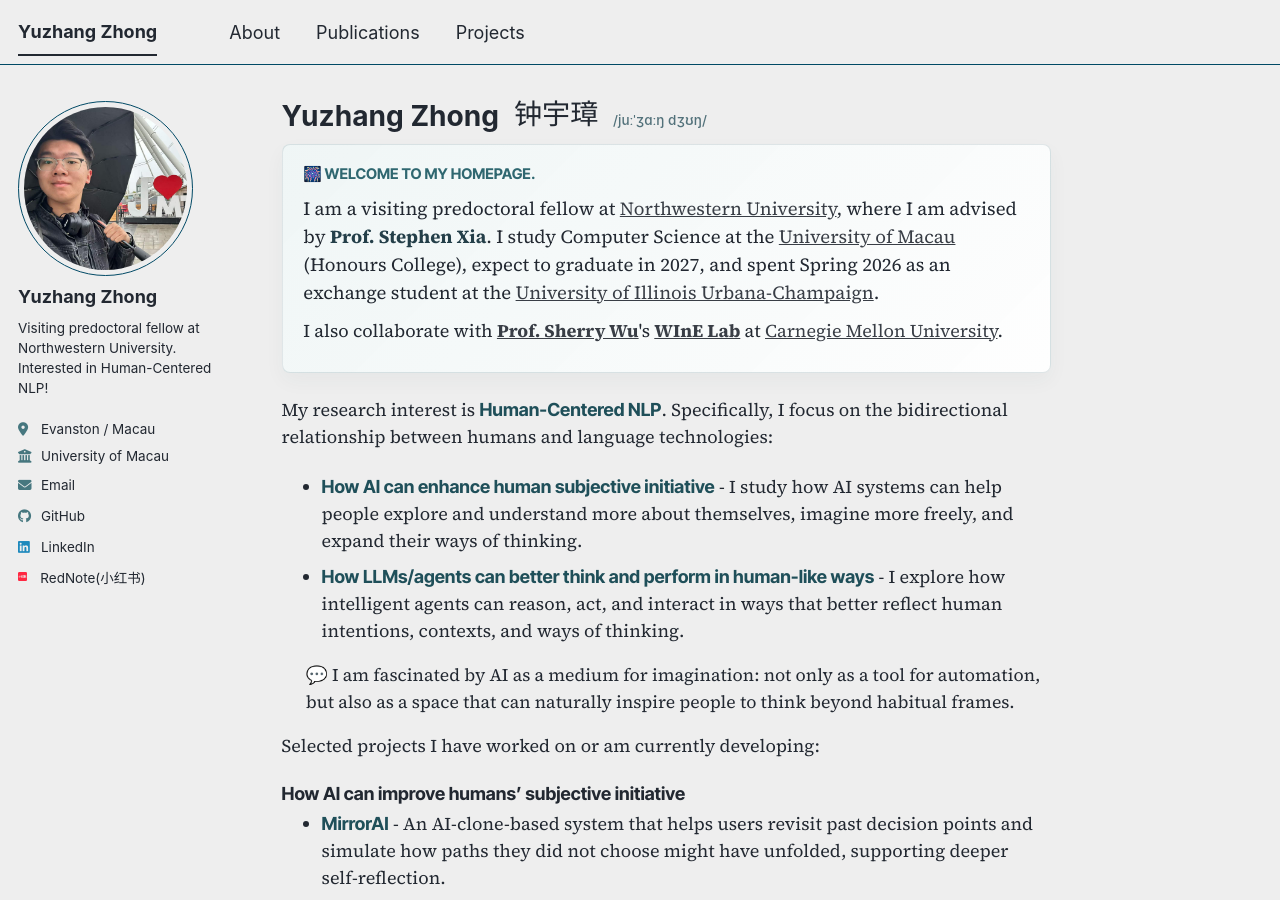
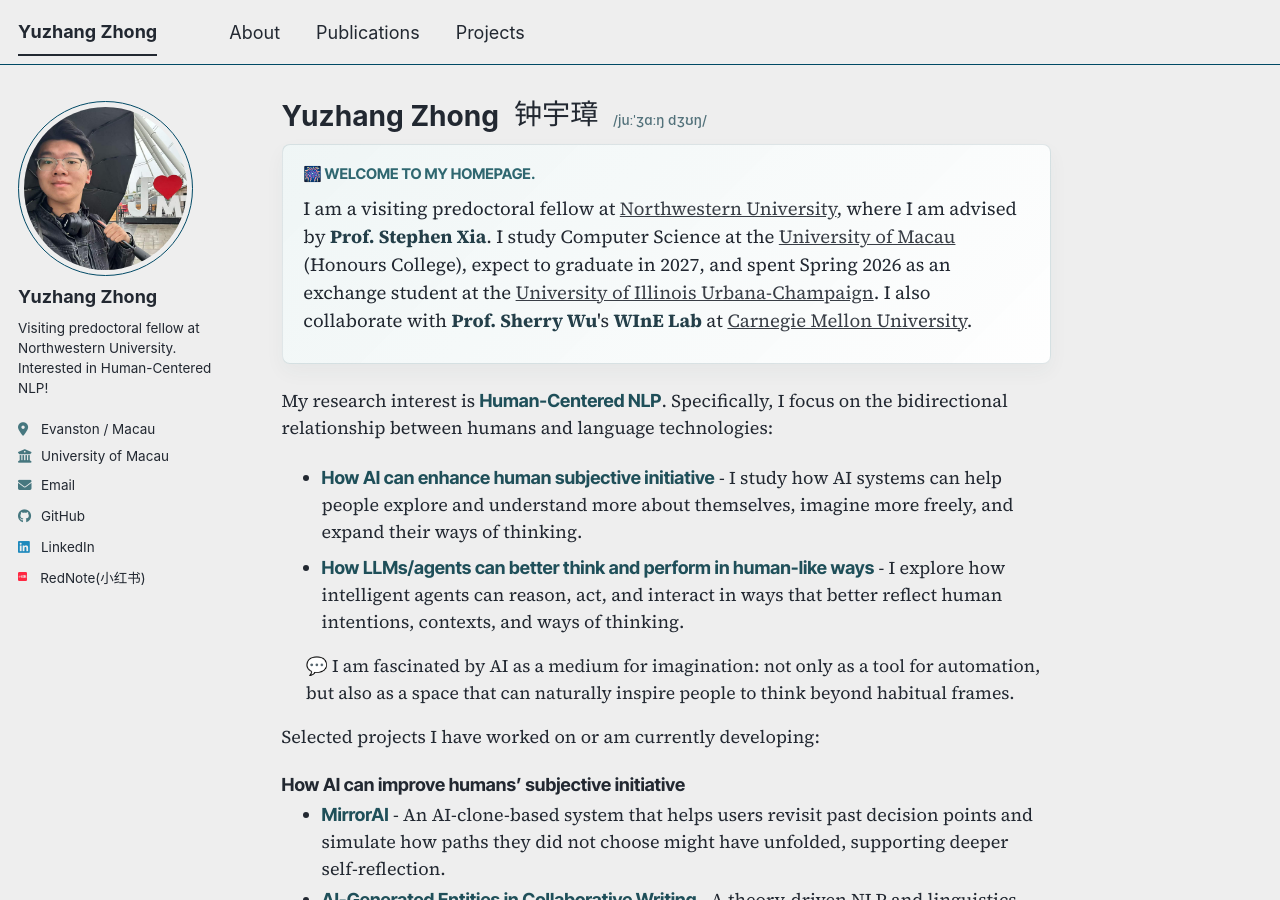
Before and after one commit to yuzhang-zhong/yuzhang-zhong.github.io, a Jekyll site: the page built from _pages/about.md, in a window 1280 px wide and 900 px high. Built offline with Jekyll 4.4.1, drawn with Linux system fonts in a browser that asks for light colours; comment, search, counter and statistics services are not loaded; a style sheet for code colours, icons or effects is not loaded.

Commit message:
Simplify WInE Lab collaboration links

```diff
--- a/_pages/about.md
+++ b/_pages/about.md
@@ -19,8 +19,7 @@ redirect_from:
 
 <section id="about" class="homepage-welcome" markdown="1">
 <p class="welcome-kicker">🎆 Welcome to my homepage.</p>
-<p class="welcome-lead">I am a visiting predoctoral fellow at <a href="https://www.northwestern.edu/">Northwestern University</a>, where I am advised by <strong>Prof.&nbsp;Stephen&nbsp;Xia</strong>. I study Computer Science at the <a href="https://www.um.edu.mo/">University of Macau</a> (Honours College), expect to graduate in 2027, and spent Spring 2026 as an exchange student at the <a href="https://illinois.edu/">University of Illinois Urbana-Champaign</a>.</p>
-<p>I also collaborate with <strong><a href="https://www.cs.cmu.edu/~sherryw/">Prof.&nbsp;Sherry&nbsp;Wu</a></strong>'s <strong><a href="https://www.cs.cmu.edu/~sherryw/group.html">WInE Lab</a></strong> at <a href="https://www.cmu.edu/">Carnegie Mellon University</a>.</p>
+<p class="welcome-lead">I am a visiting predoctoral fellow at <a href="https://www.northwestern.edu/">Northwestern University</a>, where I am advised by <strong>Prof.&nbsp;Stephen&nbsp;Xia</strong>. I study Computer Science at the <a href="https://www.um.edu.mo/">University of Macau</a> (Honours College), expect to graduate in 2027, and spent Spring 2026 as an exchange student at the <a href="https://illinois.edu/">University of Illinois Urbana-Champaign</a>. I also collaborate with <strong>Prof.&nbsp;Sherry&nbsp;Wu</strong>'s <strong>WInE Lab</strong> at <a href="https://www.cmu.edu/">Carnegie Mellon University</a>.</p>
 </section>
 
 My research interest is <span class="project-name">Human-Centered NLP</span>. Specifically, I
```
